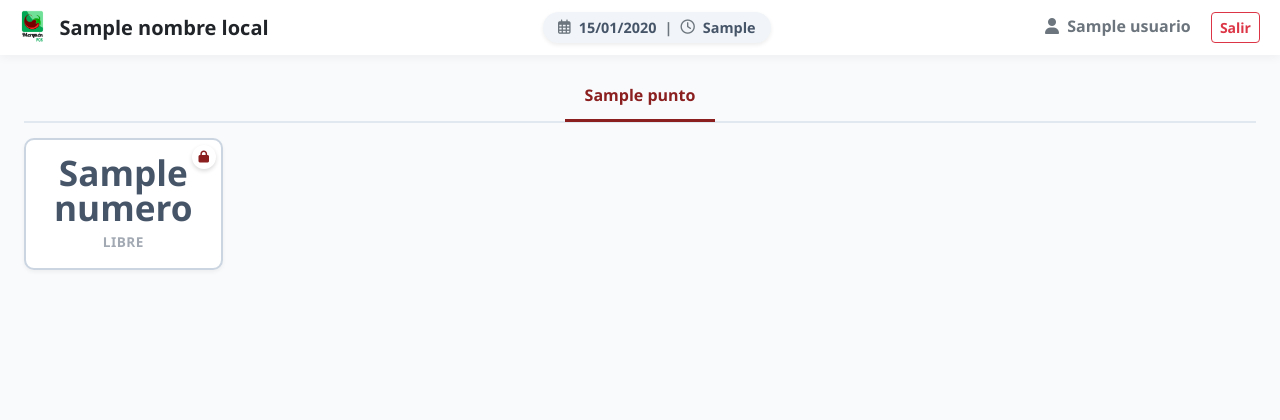
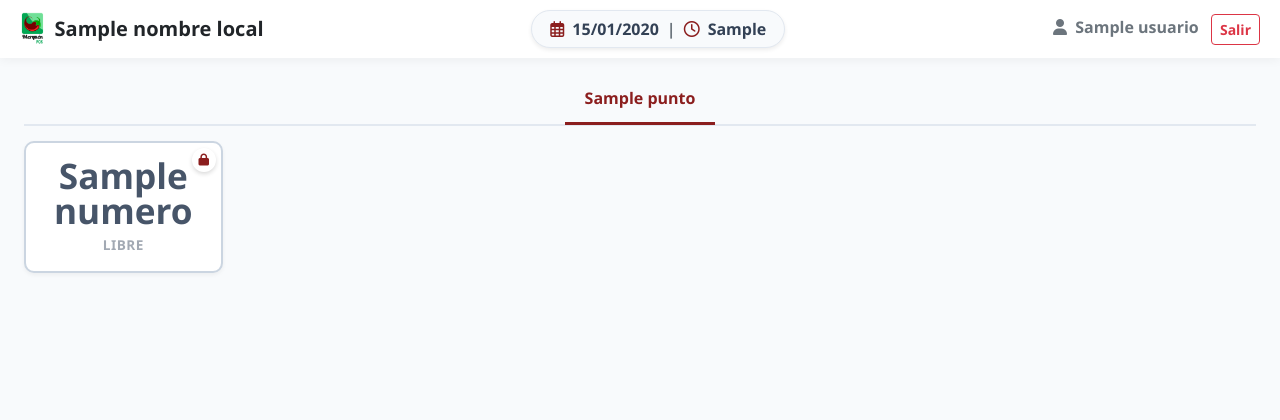
Before and after one commit to ceal2013/MerquenPOS, a Django app: template templates/POS/mesas.html in a window 1280 px wide. Shown: the top 420 px of the page. Run offline with Django 5.2, Linux system fonts and the light colour scheme; the template is opened without the code that fills it: most values are stand-ins (such as "Sample title", 1, 10 or a date in 2020).

Commit message:
Mejorar estilos de la sección de información del turno, aumentando el tamaño de fuente y ajustando colores y bordes para un diseño más moderno y equilibrado.

```diff
--- a/templates/POS/mesas.html
+++ b/templates/POS/mesas.html
@@ -43,12 +43,16 @@
         }
 
         .info-turno {
-            font-size: 0.9rem;
-            color: #475569;
-            background-color: #f1f5f9;
-            padding: 5px 15px;
-            border-radius: 20px;
+            font-size: 1rem; /* Aumentado para equilibrar con el título */
+            color: #334155;
+            background-color: #f8fafc;
+            padding: 6px 18px;
+            border-radius: 30px; /* Más redondeado y moderno */
             font-weight: 600;
+            border: 1px solid #e2e8f0; /* Borde sutil */
+        }
+        .info-turno i {
+            color: var(--color-primario); /* Íconos en color Guinda Merquén */
         }
 
         /* --- Estilos de Pestañas --- */
@@ -160,31 +164,28 @@
 </head>
 <body>
 
-    <div class="topbar d-flex justify-content-between align-items-center sticky-top">
+    <div class="topbar d-flex justify-content-between align-items-center sticky-top gap-2">
+
         <div class="d-flex align-items-center">
-            <img src="{% static 'logomerquen.png' %}" alt="Logo" style="height: 35px; margin-right: 15px;">
+            <img src="{% static 'logomerquen.png' %}" alt="Logo" style="height: 35px; margin-right: 10px;">
             <h5 class="mb-0 fw-bold d-none d-lg-block text-dark">{{ nombre_local }}</h5>
         </div>
 
-        <div class="d-none d-md-flex info-turno align-items-center shadow-sm">
-            <i class="fa-regular fa-calendar-days me-2 text-secondary"></i> {{ fecha_proceso|date:"d/m/Y" }}
-            <span class="mx-2 text-secondary">|</span>
-            <i class="fa-regular fa-clock me-2 text-secondary"></i> {{ turno_activo }}
+        <div class="info-turno d-flex align-items-center shadow-sm text-nowrap">
+            <i class="fa-regular fa-calendar-days me-2"></i>
+            <span class="d-none d-sm-inline">{{ fecha_proceso|date:"d/m/Y" }}</span>
+            <span class="d-sm-none">{{ fecha_proceso|date:"d/m" }}</span> <span class="mx-2 text-secondary">|</span>
+            <i class="fa-regular fa-clock me-2"></i> {{ turno_activo }}
         </div>
 
-        <div class="text-end">
-            <span class="text-secondary fw-semibold me-3"><i class="fa-solid fa-user me-1"></i> {{ usuario.nombre }}</span>
+        <div class="text-end text-nowrap">
+            <span class="text-secondary fw-semibold me-2 d-none d-md-inline"><i class="fa-solid fa-user me-1"></i> {{ usuario.nombre }}</span>
             <a href="{% url 'logout' %}" class="btn btn-outline-danger btn-sm fw-bold">Salir</a>
         </div>
+
     </div>
 
     <div class="container-fluid py-3 px-md-4 mb-4">
-
-        <div class="d-md-none text-center mb-3">
-            <div class="info-turno d-inline-block shadow-sm">
-                {{ fecha_proceso|date:"d/m/Y" }} - {{ turno_activo }}
-            </div>
-        </div>
 
         {% if error %}
             <div class="alert alert-danger">{{ error }}</div>
```
